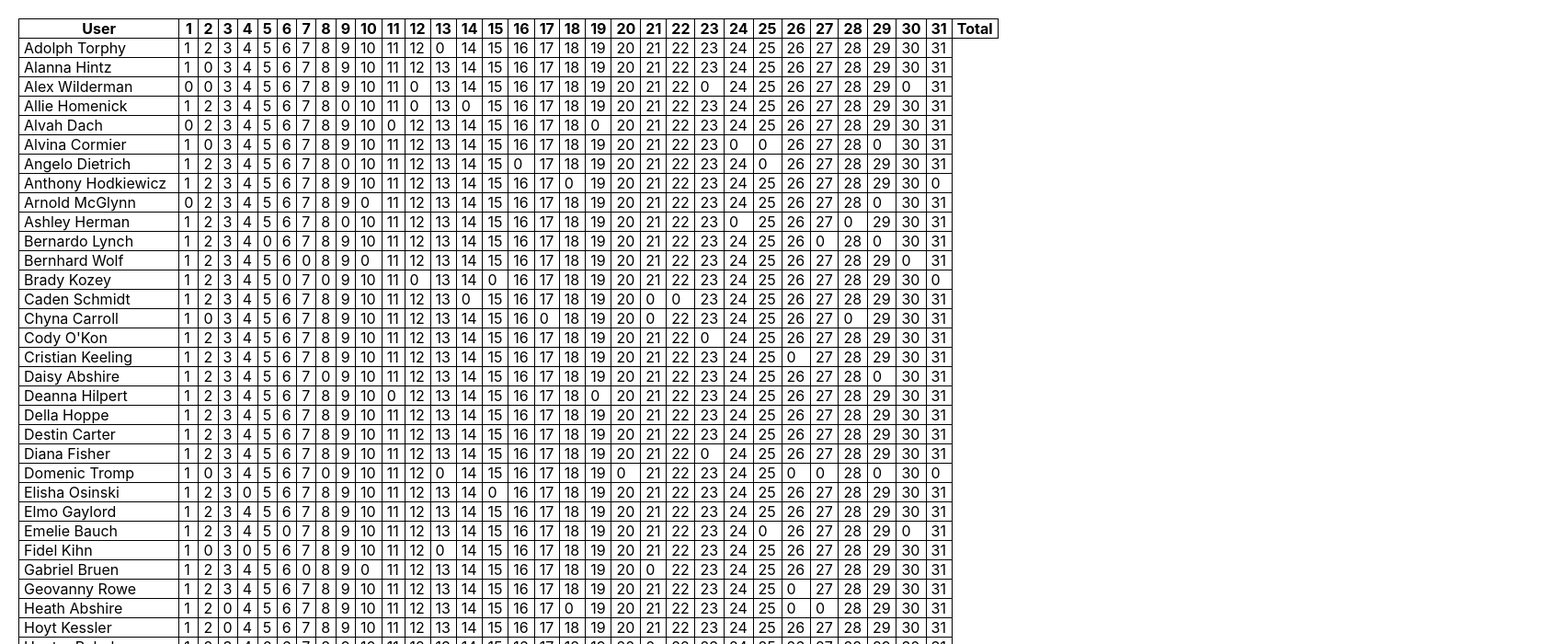
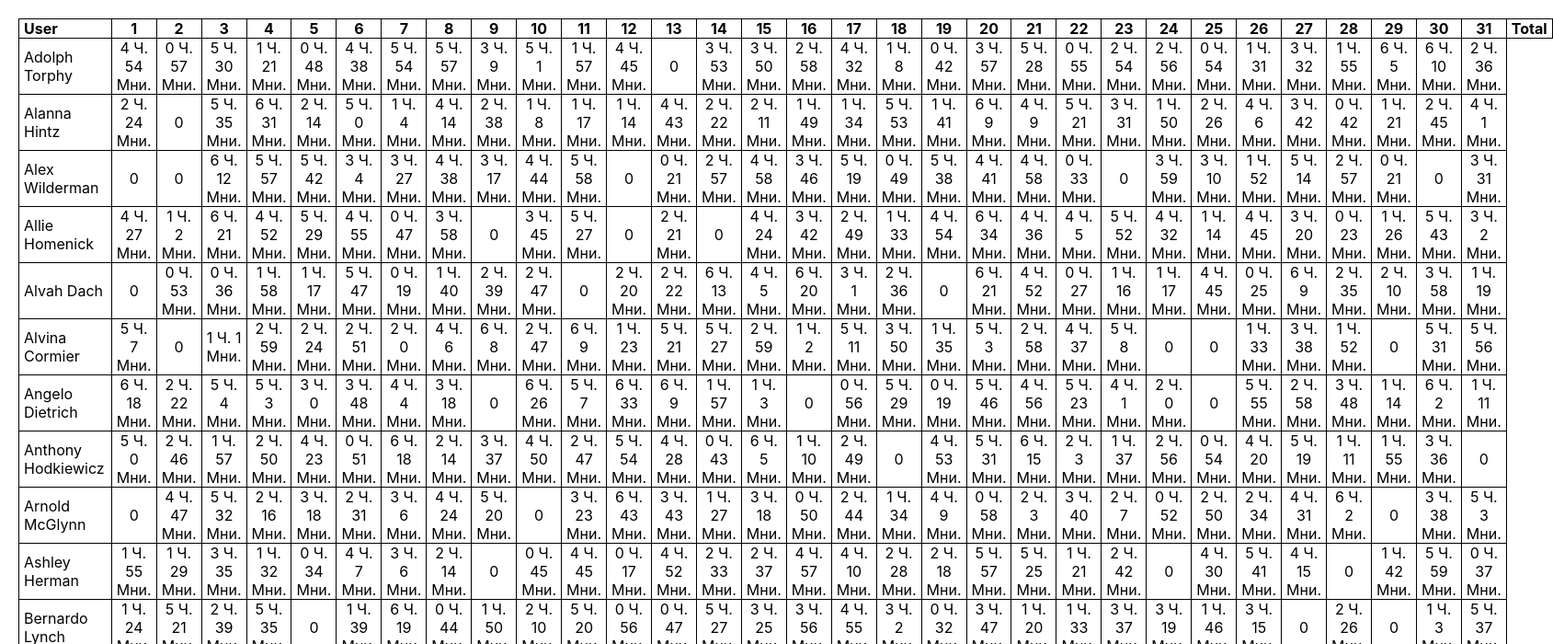
Before and after one commit to notequal21/doc95-test, a React (Create React App) app: page / in a window 1280 px wide. Shown: the top 700 px of the page at 92% size, 1689 px wide, since content can reach past the window. Built offline with nearby package versions, Linux system fonts and the light colour scheme.

Commit message:
fix time output

```diff
--- a/src/App.js
+++ b/src/App.js
@@ -63,11 +63,10 @@ let TableRow = (props) => {
     if (currentDay == ++index) {
       const startTime = props.days[setDay].Start.split('-')
       const endTime = props.days[setDay].End.split('-')
-      const totalHours = Number(endTime[0]) - Number(startTime[0])
-      const totalMinutes = Number(endTime[1]) - Number(startTime[1])
-      const totalTime = 0
-      console.log(totalHours, totalMinutes);
-      days.push(currentDay)
+      const startTimeInMinutes = (Number(startTime[0]) * 60) + Number(startTime[1])
+      const endTimeInMinutes = (Number(endTime[0]) * 60) + Number(endTime[1])
+      const totalTime = `${Math.floor((endTimeInMinutes - startTimeInMinutes) / 60)} Ч. ${(endTimeInMinutes - startTimeInMinutes) % 60} Мни.`
+      days.push(totalTime)
       setDay++
       --index
     } else {
--- a/src/Table.module.scss
+++ b/src/Table.module.scss
@@ -6,6 +6,10 @@
   &row {
   }
   &__col {
+    &:first-child {
+      text-align: left;
+    }
+    text-align: center;
     border: 1px solid #000;
     padding: 0 5px;
   }
```
